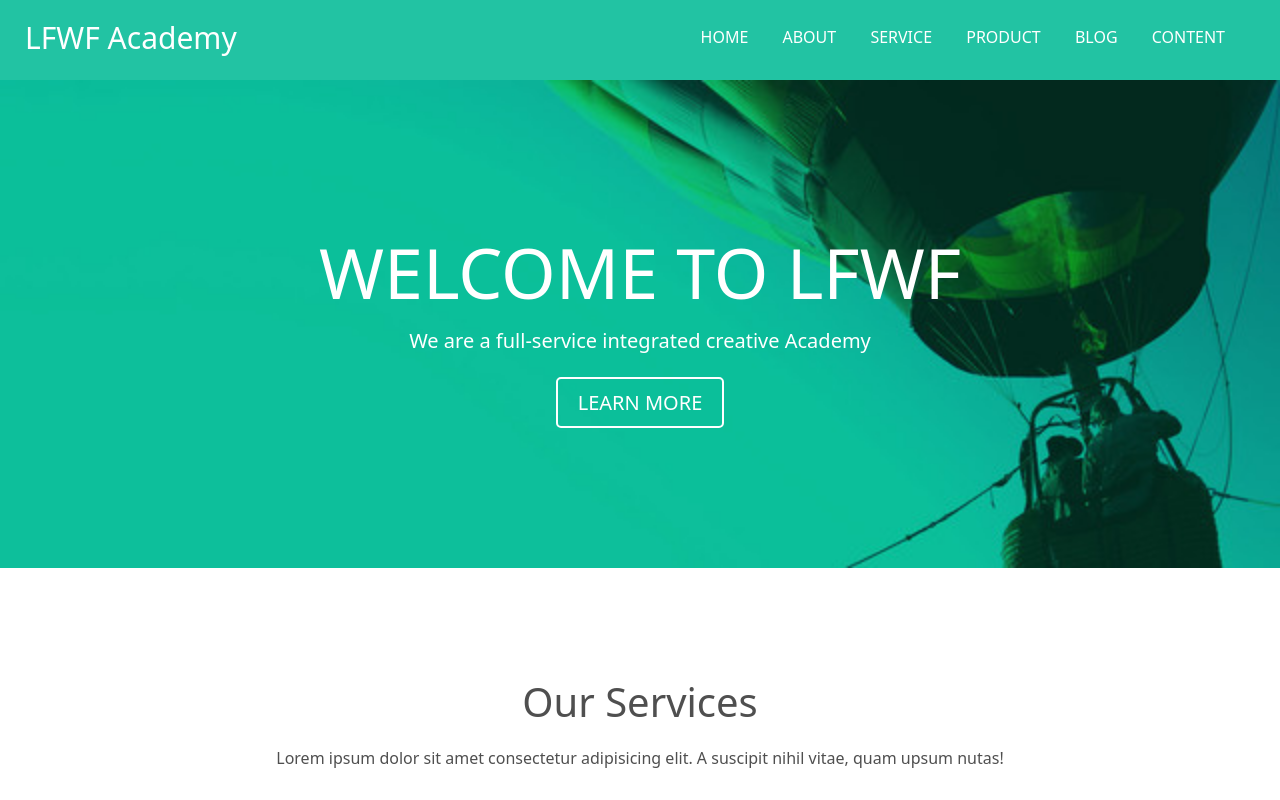
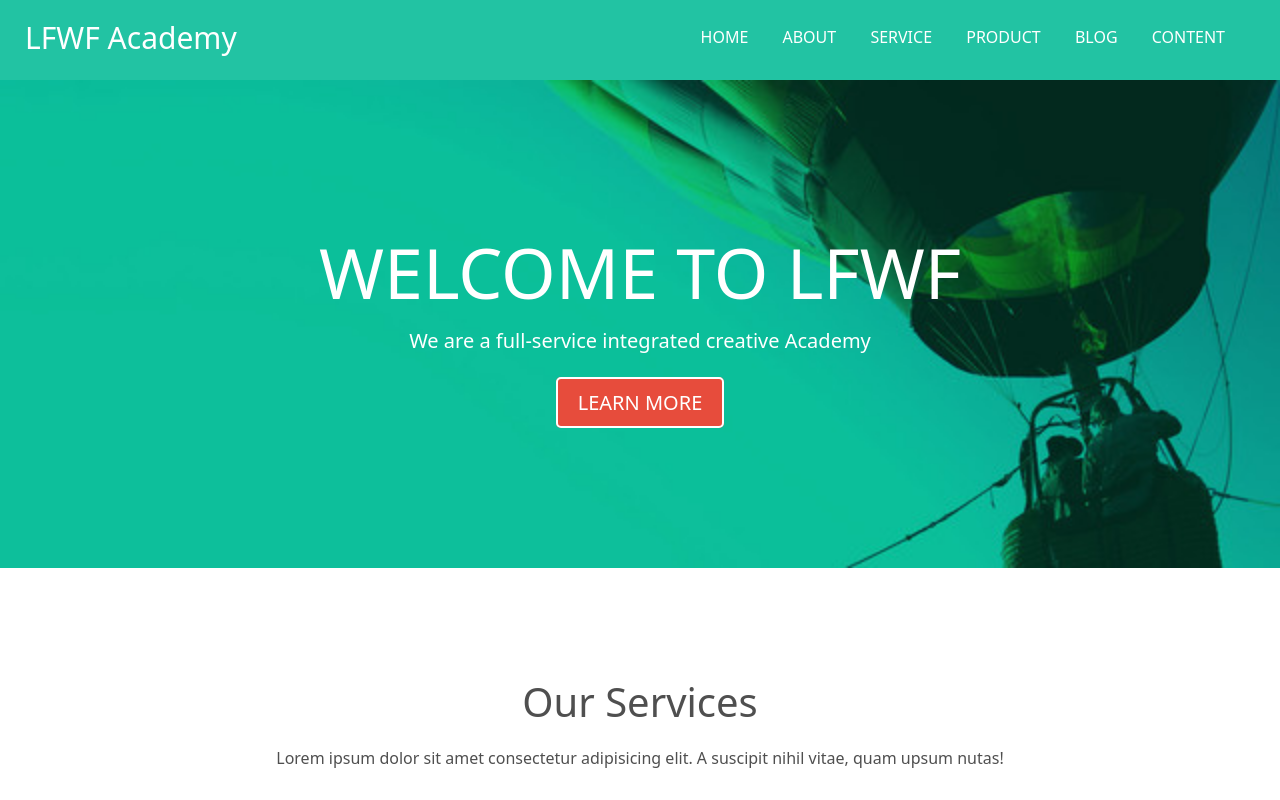
Before and after one commit to MdRemelHossain/Class-15Template, a plain HTML site: page index.html in a window 1280 px wide. In both pictures the pointer is over the link "LEARN MORE". Shown: the top 800 px of the page. Drawn offline with Linux system fonts and the light colour scheme.

Commit message:
Update style.css

```diff
--- a/css/style.css
+++ b/css/style.css
@@ -70,6 +70,10 @@ h1,h2,h3,h4,h5,h6,p,span,a{
     font-size: 20px;
     color: #fff;
     padding: 10px 20px;
+}
+.banner-div a:hover{
+    background-color:#e74c3c;
+    color: #fff;
 }
 /* service section  */
 /* top content  */
```
